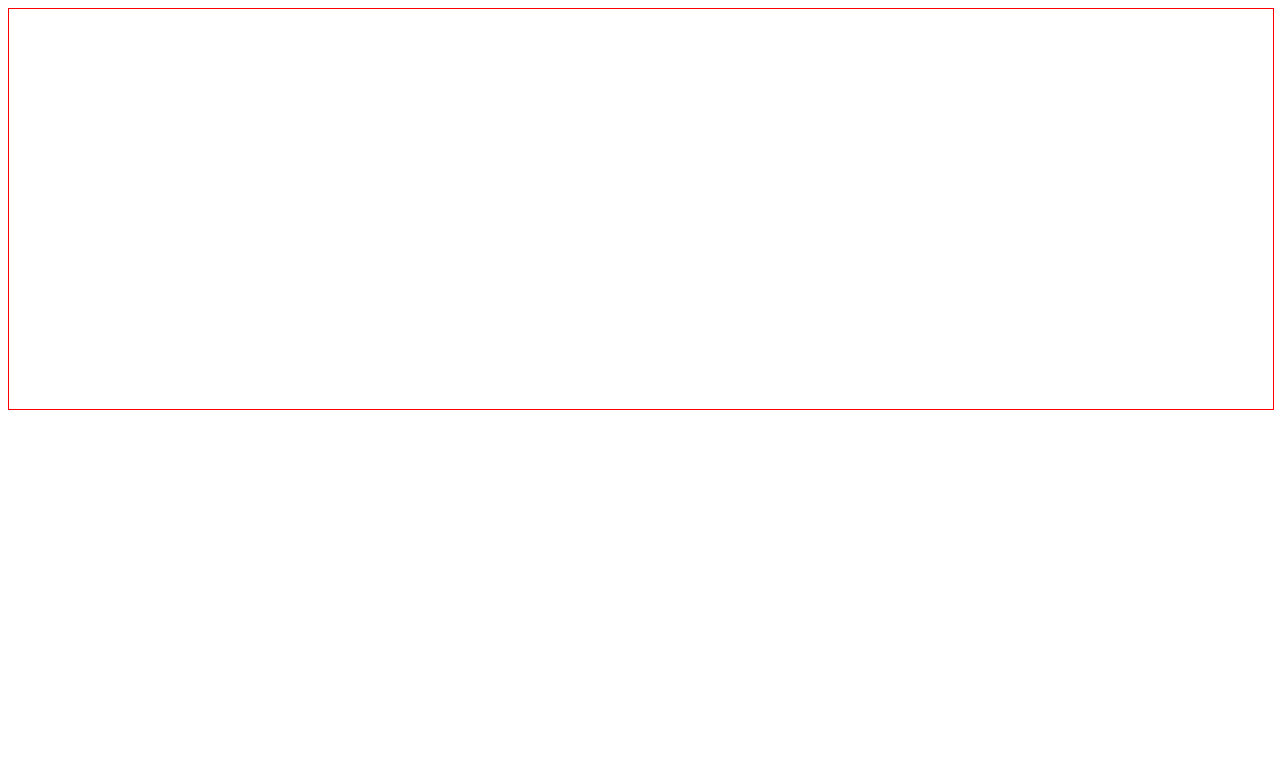
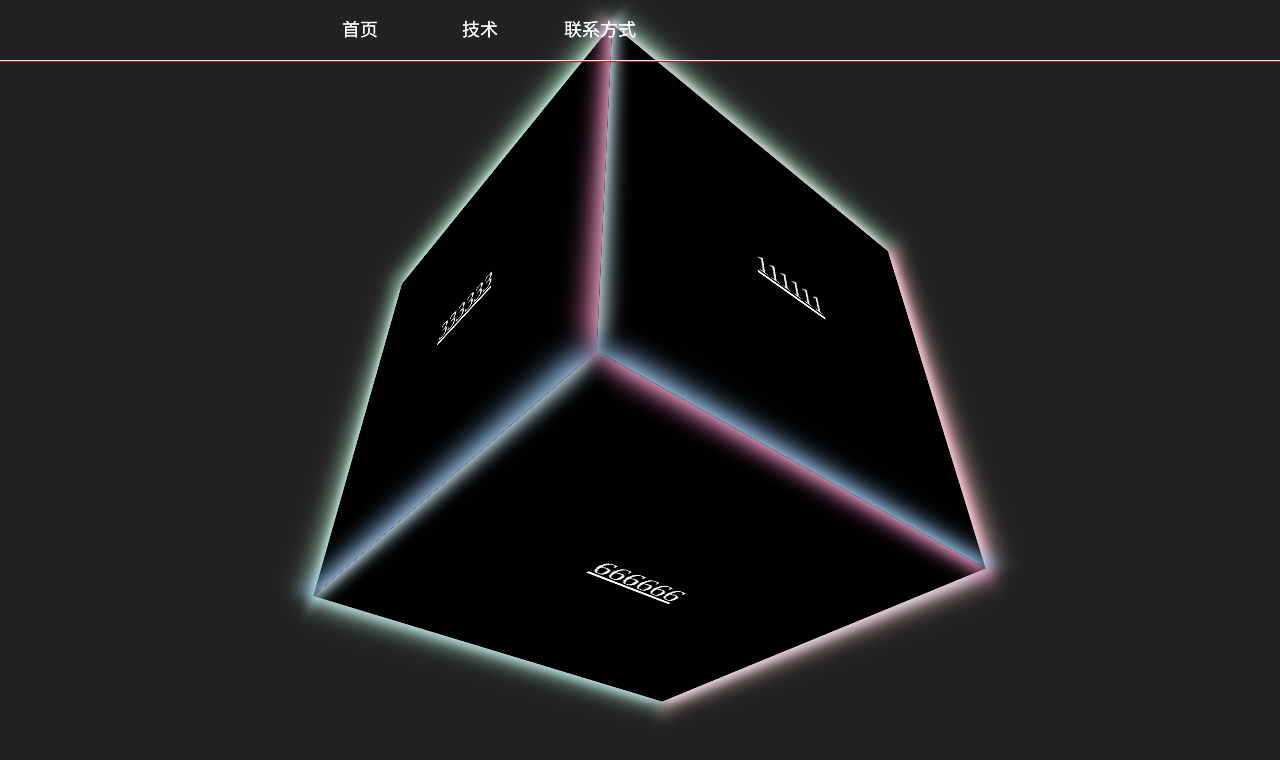
Before and after one commit to LiveAndLearn999/Xvke123.github.io, a plain HTML site: page index.html in a window 1280 px wide. Drawn offline with Linux system fonts and the light colour scheme.

Commit message:
second commit

```diff
--- /dev/null
+++ b/index.css
@@ -0,0 +1,6 @@
+body{margin: 0px;padding: 0px;}
+.head{width: 100%;height: 60px;background: #eee;text-align: center}
+.head ul{display: inline-block;width:400px;height: 60px;margin: 0px;padding: 0px;font-size: 0px;text-align: center}
+.head ul li{display: inline-block;width: 90px;height: 58px;list-style: none;font-size: 16px;line-height: 58px;text-align: center;background: #b4b4b4;border-bottom: 2px solid #b4b4b4;margin-left: 5px;}
+.head ul li:hover{border-bottom: 2px solid gray;color: white}
+.animte{width: 200px;height: 40px;background: pink;border-radius: 10px;text-align: center;line-height: 40px;display: inline-block}
--- a/index.html
+++ b/index.html
@@ -1,17 +1,212 @@
-<!DOCTYPE html>
+<!doctype html>
 <html>
 <head>
-	<meta charset="utf-8">
-	<meta http-equiv="X-UA-Compatible" content="IE=edge">
-	<title></title>
-	<link rel="stylesheet" href="">
-	<style>
-		.div1{width: 100%;height: 400px;border:1px solid red;}
-	</style>
+<meta charset="utf-8">
+<title>css3-blog</title>
+
+<style>
+body {
+  margin: 0;
+  overflow: hidden;
+  width: 100vw;
+  height: 100vh;
+  background: #222;
+  display: -webkit-box;
+  display: -ms-flexbox;
+  display: flex;
+  -ms-flex-wrap: wrap;
+      flex-wrap: wrap;
+  -webkit-box-pack: center;
+      -ms-flex-pack: center;
+          justify-content: center;
+  -webkit-box-align: center;
+      -ms-flex-align: center;
+          align-items: center;
+}
+
+.world {
+  -webkit-perspective: 800px;
+  perspective: 800px;
+  width: 100vh;
+  height: 100vh;
+  display: -webkit-box;
+  display: -ms-flexbox;
+  display: flex;
+  -ms-flex-wrap: wrap;
+  flex-wrap: wrap;
+  -webkit-box-pack: center;
+  -ms-flex-pack: center;
+  justify-content: center;
+  -webkit-box-align: center;
+  -ms-flex-align: center;
+  align-items: center;
+}
+
+.cube {
+  -webkit-transform-style: preserve-3d;
+  transform-style: preserve-3d;
+  -webkit-backface-visibility: hidden;
+  backface-visibility: hidden;
+  width: 50vh;
+  height: 50vh;
+  position: relative;
+  -webkit-animation: rotator 4.5s linear infinite;
+  animation: rotator 4.5s linear infinite;
+  outline: 0;
+}
+.cube * {
+  background: #000;
+  box-shadow: 0 0 3vh currentColor;
+  -webkit-transition: background 0.4s ease-in-out, box-shadow 0.4s ease-in-out;
+  transition: background 0.4s ease-in-out, box-shadow 0.4s ease-in-out;
+}
+.cube:hover * {
+  background: currentColor;
+  box-shadow: 0 0 20vh currentColor;
+}
+.cube .cube__front {
+  color: deeppink;
+  -webkit-transform: translateZ(25vh);
+          transform: translateZ(25vh);
+  position: absolute;
+  top: 0;
+  left: 0;
+  width: 100%;
+  height: 100%;
+}
+.cube .cube__right {
+  color: lightcoral;
+  -webkit-transform: rotateY(90deg) translateZ(25vh);
+  transform: rotateY(90deg) translateZ(25vh);
+  position: absolute;
+  top: 0;
+  left: 0;
+  width: 100%;
+  height: 100%;
+}
+.cube .cube__left {
+  color: skyblue;
+  -webkit-transform: rotateY(270deg) translateZ(25vh);
+  transform: rotateY(270deg) translateZ(25vh);
+  position: absolute;
+  top: 0;
+  left: 0;
+  width: 100%;
+  height: 100%;
+}
+.cube .cube__back {
+  color: seagreen;
+  position: absolute;
+  top: 0;
+  left: 0;
+  width: 100%;
+  height: 100%;
+  -webkit-transform: rotateY(180deg) translateZ(25vh);
+  transform: rotateY(180deg) translateZ(25vh);
+}
+.cube .cube__top {
+  color: mediumseagreen;
+  -webkit-transform: rotateX(90deg) translateZ(25vh);
+  transform: rotateX(90deg) translateZ(25vh);
+  position: absolute;
+  top: 0;
+  left: 0;
+  width: 100%;
+  height: 100%;
+}
+.cube .cube__bottom {
+  color: dodgerblue;
+  -webkit-transform: rotateX(270deg) translateZ(25vh);
+  transform: rotateX(270deg) translateZ(25vh);
+  position: absolute;
+  top: 0;
+  left: 0;
+  width: 100%;
+  height: 100%;
+}
+
+
+@-webkit-keyframes rotator {
+  0% {
+    -webkit-transform: rotateX(0deg) rotateY(0deg);
+            transform: rotateX(0deg) rotateY(0deg);
+  }
+  100% {
+    -webkit-transform: rotateX(360deg) rotateY(360deg);
+            transform: rotateX(360deg) rotateY(360deg);
+  }
+}
+
+
+
+@keyframes rotator {
+  0% {
+    -webkit-transform: rotateX(0deg) rotateY(0deg);
+            transform: rotateX(0deg) rotateY(0deg);
+  }
+  100% {
+    -webkit-transform: rotateX(360deg) rotateY(360deg);
+            transform: rotateX(360deg) rotateY(360deg);
+  }
+}
+
+</style>
+<style type="text/css">
+.tb960x90 {display:none!important;display:none}</style>
 </head>
 <body>
-	<div class="div1">
 
-	</div>
+<div class="world">
+  <div class="cube" tabindex="0">
+    <div class="cube__front">
+      <a href="index2.html" title="" style="font-size: 30px;color: white;width: 50vh;height: 50vh;text-align: center;line-height: 50vh;display: inline-block">111111</a>
+    </div>
+    <div class="cube__back">
+      <a href="index2.html" title="" style="font-size: 30px;color: white;width: 50vh;height: 50vh;text-align: center;line-height: 50vh;display: inline-block">222222</a>
+    </div>
+    <div class="cube__left">
+      <a href="index2.html" title="" style="font-size: 30px;color: white;width: 50vh;height: 50vh;text-align: center;line-height: 50vh;display: inline-block">333333</a>
+    </div>
+    <div class="cube__right">
+      <a href="index2.html" title="" style="font-size: 30px;color: white;width: 50vh;height: 50vh;text-align: center;line-height: 50vh;display: inline-block">444444</a>
+    </div>
+    <div class="cube__top">
+      <a href="index2.html" title="" style="font-size: 30px;color: white;width: 50vh;height: 50vh;text-align: center;line-height: 50vh;display: inline-block">555555</a>
+    </div>
+    <div class="cube__bottom">
+      <a href="index2.html" title="" style="font-size: 30px;color: white;width: 50vh;height: 50vh;text-align: center;line-height: 50vh;display: inline-block">666666</a>
+    </div>
+  </div>
+</div>
+
+
+<style>
+  .bd{width: 100%;height:auto;border-bottom:1px solid red;position: fixed;z-index: 999;top: 0px;}
+  .header{width: 100%;height: 60px;border-bottom: 1px solid white}
+  .header ul{display: inline-block;width: 100%;height: 60px;padding:0px;margin: 0px;font-size: 0px;padding-left: 300px;box-sizing: border-box}
+  .header ul li{display: inline-block;list-style:none;width: 120px;height: 60px;text-align: center;line-height: 60px;font-size: 15px;color: white}
+  .header ul li a{text-decoration: none;color: white;font-size: 18px;animation: showtex 1s linear infinite;}
+  @keyframes showtex {
+  0% {
+    text-shadow: 0 0 0 white
+  }
+  100% {
+    text-shadow: 0 0 50px green
+  }
+}
+</style>
+
+       <div class="bd">
+          <div class="header">
+            <nav>
+              <ul>
+                <li><a href="" title="">首页</a></li>
+                <li><a href="" title="">技术</a></li>
+                <li><a href="" title="">联系方式</a></li>
+              </ul>
+            </nav>
+          </div>
+       </div>
+
 </body>
 </html>
```
Also changed, not shown: index2.html (added, +26 -0 lines).
